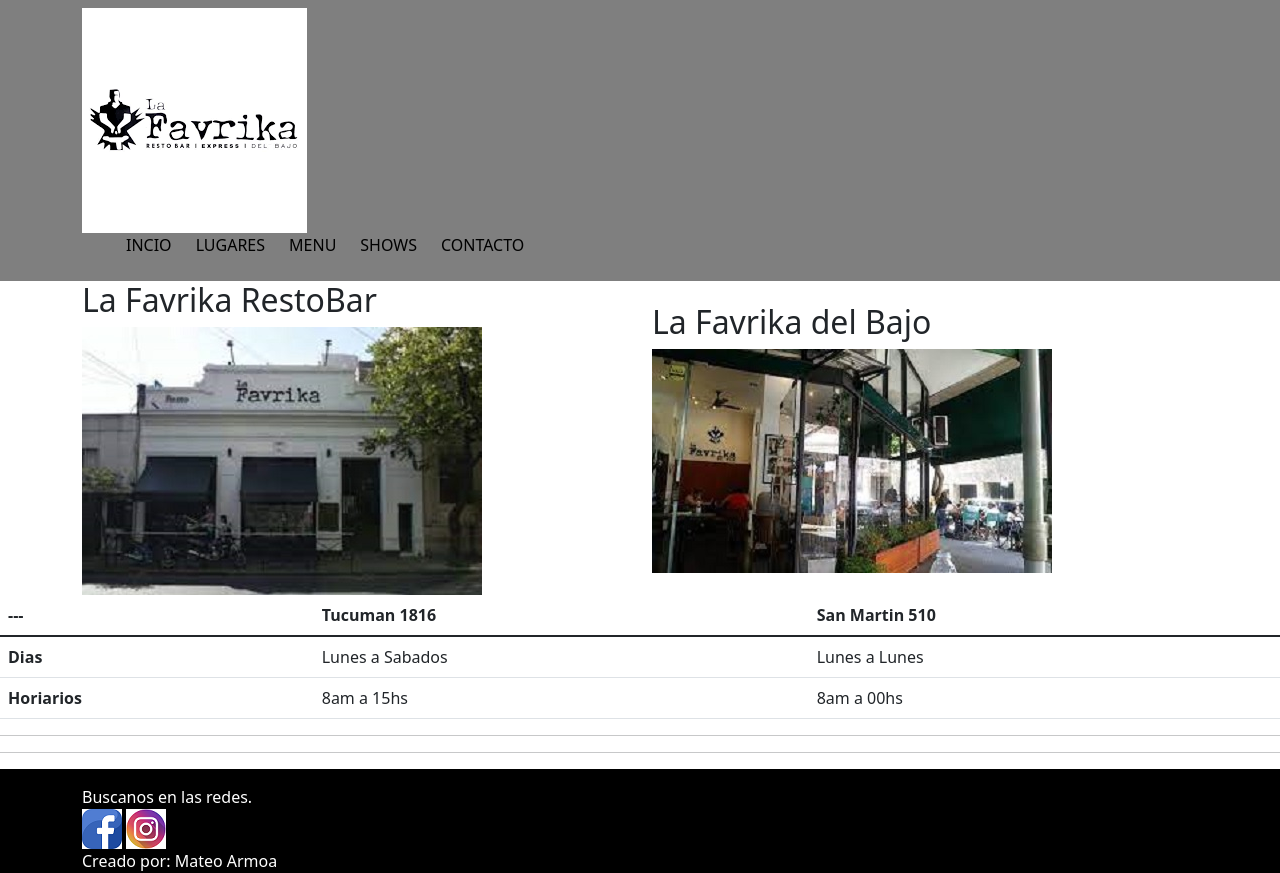
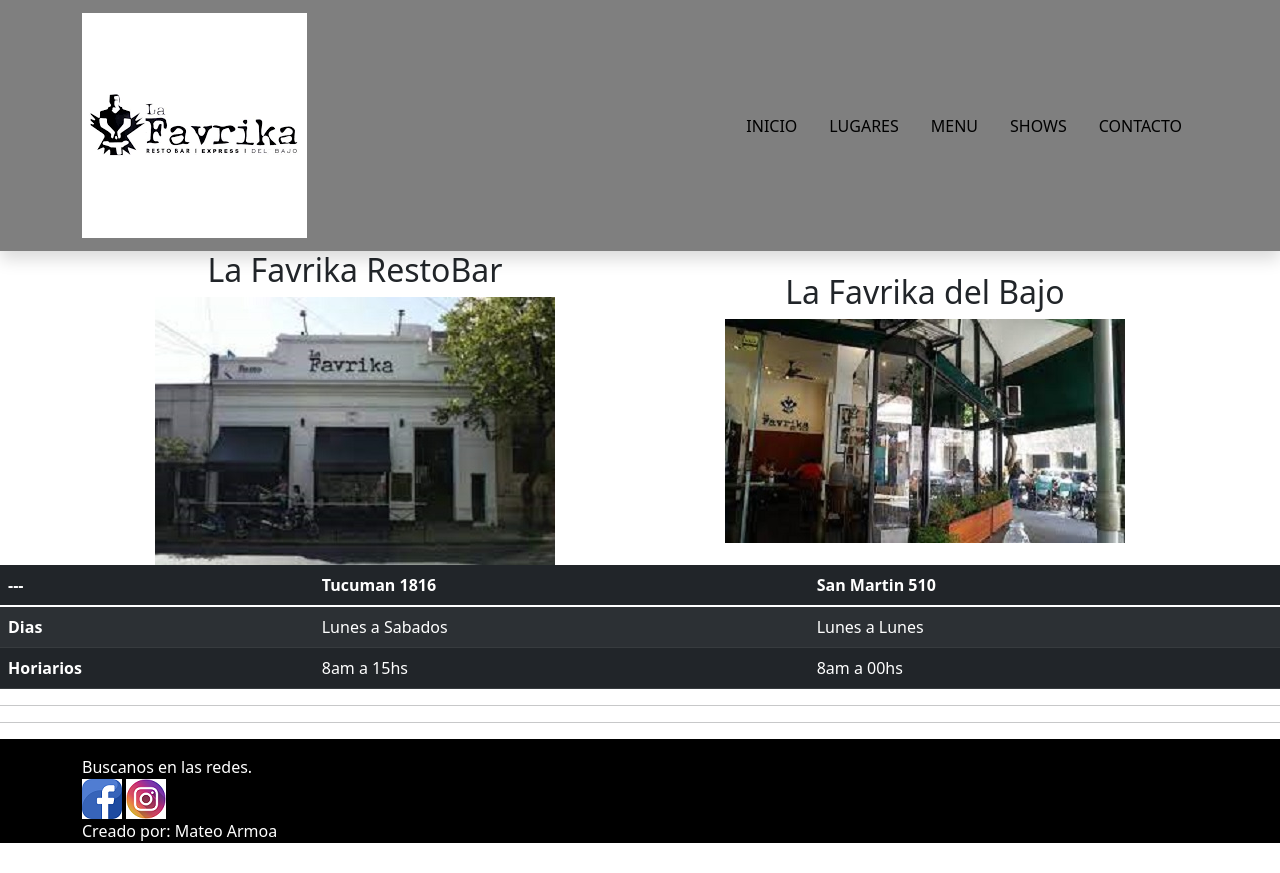
Before and after one commit to MateoArmoa/LaFavrikaResto, a plain HTML site: page pages/lugares.html in a window 1280 px wide. After the commit the page ends 843 px from the top, so only its background shows below. Drawn offline with nearby package versions, Linux system fonts and the light colour scheme.

Commit message:
Aplicando Bs

```diff
--- a/css/style.css
+++ b/css/style.css
@@ -9,6 +9,11 @@
 img,
 svg {
   vertical-align: middle;
+}
+.menu {
+  background-image: linear-gradient(rgba(0, 0, 0, 0.5), rgba(0, 0, 0, 0.5));
+  background-color: white;
+  text-transform: uppercase;
 }
 .container {
   width: 80%;
--- a/pages/lugares.html
+++ b/pages/lugares.html
@@ -20,50 +20,75 @@
     <title>Lugares</title>
   </head>
   <body>
-    <header>
+    <nav class="navbar navbar-expand-lg shadow navbar-dark menu">
       <div class="container">
-        <div class="row">
-          <a href="../index.html">
-            <img src="../imgs/LFVKA.png" alt="La favrika app" />
-          </a>
-          <nav class="nav">
-            <ul class="nav__list">
-              <li class="nav__item">
-                <a class="nav__link" href="../index.html">Incio</a>
+        <a class="navbar-brand" href="../index.html"
+          ><img src="../imgs/LFVKA.png" alt="LaFavrika"
+        /></a>
+        <button
+          class="navbar-toggler"
+          type="button"
+          data-bs-toggle="collapse"
+          data-bs-target="#navbarNav"
+          aria-controls="navbarNav"
+          aria-expanded="false"
+          aria-label="Toggle navigation"
+        >
+          <span class="navbar-toggler-icon"></span>
+        </button>
+        <div
+          class="collapse navbar-collapse justify-content-end"
+          id="navbarNav"
+        >
+          <ul class="navbar-nav">
+            <li class="nav-item px-2">
+              <a
+                class="nav-link text-black"
+                aria-current="page"
+                href="../index.html"
+                >Inicio</a
+              >
             </li>
-              <li class="nav__item">
-                <a class="nav__link" href="../pages/lugares.html">Lugares</a>
+            <li class="nav-item px-2">
+              <a class="nav-link text-black" href="../pages/lugares.html"
+                >Lugares</a
+              >
             </li>
-              <li class="nav__item">
-                <a class="nav__link" href="../pages/menu.html">Menu</a>
+            <li class="nav-item px-2">
+              <a class="nav-link text-black" href="../pages/menu.html">Menu</a>
             </li>
-              <li class="nav__item">
-                <a class="nav__link" href="../pages/shows.html">Shows</a>
+            <li class="nav-item px-2">
+              <a class="nav-link text-black" href="../pages/shows.html"
+                >Shows</a
+              >
             </li>
-              <li class="nav__item">
-                <a class="nav__link" href="../pages/contacto.html">Contacto</a>
+            <li class="nav-item px-2">
+              <a class="nav-link text-black" href="../pages/contacto.html"
+                >Contacto</a
+              >
             </li>
           </ul>
-          </nav>
         </div>
       </div>
-    </header>
-    <section></section>
+    </nav>
     <section>
       <div class="container">
         <div class="row">
           <div class="col-sm-6">
+            <div class="text-center">
               <h2>La Favrika RestoBar</h2>
               <img src="/imgs/La favrika T (Lugares).jpg" alt="Tucuman" />
             </div>
+          </div>
           <div class="col-sm-6">
+            <div class="text-center">
               <h2>La Favrika del Bajo</h2>
               <img src="/imgs/La Favrika S (Lugares).jpg" alt="San Martin" />
             </div>
           </div>
         </div>
       </div>
-      <table class="table">
+      <table class="table table-dark table-striped">
         <thead>
           <tr>
             <th scope="col">---</th>
```
Also changed, not shown: index.html (+40 -24 lines). Lines whose indentation alone changed are shown as unchanged.
